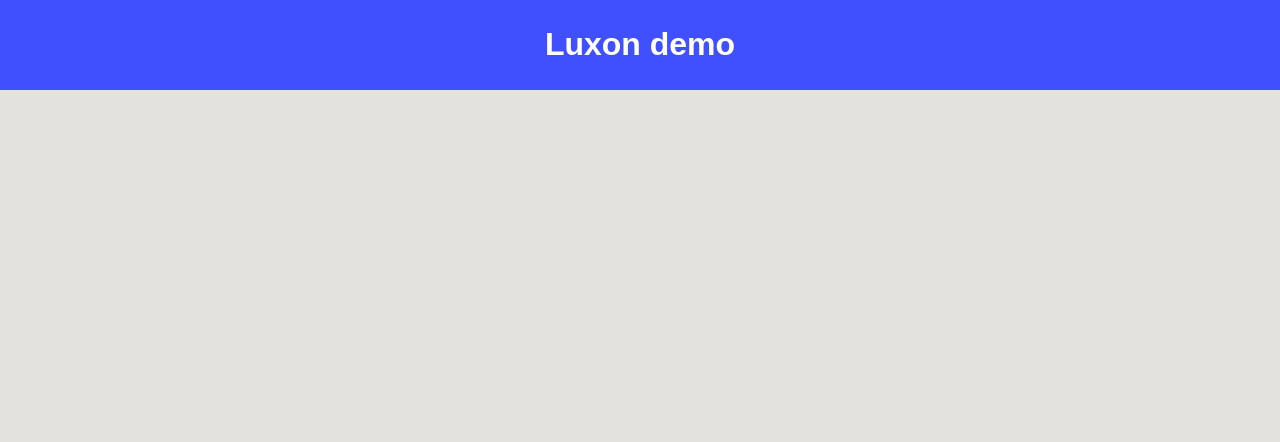
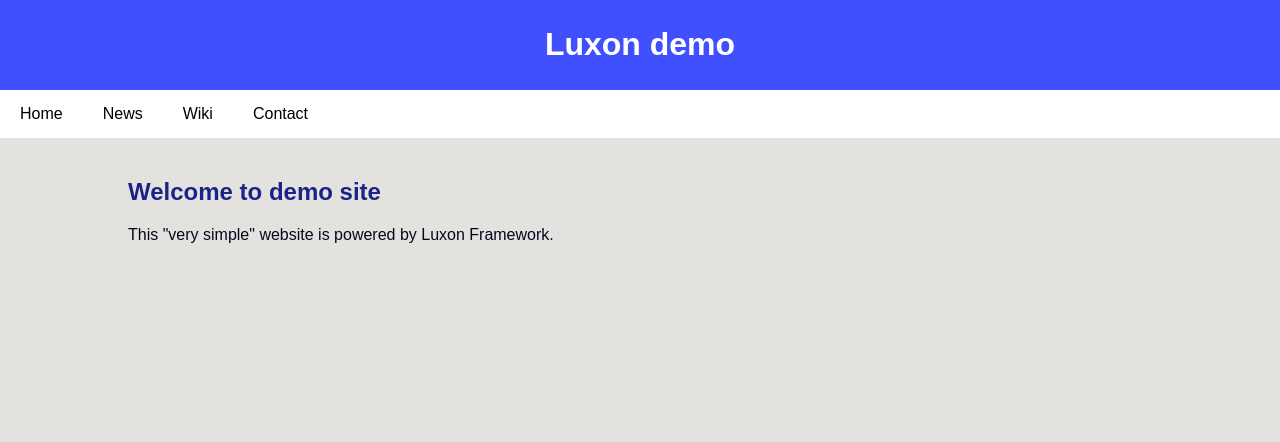
Before and after one commit to heapoverride/luxon-framework-demo, a PHP site: page / in a window 1280 px wide. Shown: the top 442 px of the page. Run offline with PHP 8.4, Linux system fonts and the light colour scheme; data that the repository does not hold is empty.

Commit message:
Some changes

```diff
--- a/controllers/Application.php
+++ b/controllers/Application.php
@@ -5,8 +5,27 @@ class Application {
     /**
      * Render the home page
      */
-    static function Main() {
+    static function Home() {
         $doc = new Document();
+
+        $doc->main->add(
+            (new Html\H2())->add("Welcome to demo site"),
+            (new Html\Paragraph())->add("This \"very simple\" website is powered by Luxon Framework.")
+        );
+
+        $doc->html();
+    }
+
+    /**
+     * Render the news page
+     */
+    static function News() {
+        $doc = new Document();
+
+        $doc->main->add(
+            Article::getArticles()
+        );
+
         $doc->html();
     }
 
--- a/css/common.css
+++ b/css/common.css
@@ -18,6 +18,25 @@ header {
     text-align: center;
 }
 
+nav {
+    background: #fff;
+}
+
+nav a {
+    display: inline-block;
+    padding: 15px 20px;
+    text-decoration: none;
+    color: #000;
+}
+
+nav a:hover {
+    background: #f2f2f2;
+}
+
+nav a.active {
+    background: #e3e2df;
+}
+
 main {
     margin: 20px 10%;
     box-sizing: border-box;
@@ -36,7 +55,7 @@ footer {
 article {
     background: #fff;
     padding: 10px 20px;
-    margin: 4px 2px;
+    margin: 8px 2px;
 }
 
 article h2 {
--- a/models/Article.php
+++ b/models/Article.php
@@ -11,7 +11,7 @@ class Article {
     static function getArticles() {
         $articles = [];
 
-        $result = \Database::query("SELECT * FROM articles");
+        $result = \Database::query("SELECT * FROM articles ORDER BY time DESC");
 
         while ($row = $result->fetch()) {
             $article = new Article();
--- a/modules/core/Html.php
+++ b/modules/core/Html.php
@@ -122,7 +122,18 @@
          * @return Element
          */
         function setText($text) {
-            $this->text = strval($text);
+            $this->text = !is_string($text) ? strval($text) : $text;
+            return $this;
+        }
+
+        /**
+         * Set displayed text by passing a reference to a string variable
+         * @param string &$text
+         * @return Element
+         */
+        function setTextRef(&$text) {
+            if (!is_string($text)) throw new \Exception();
+            $this->text = &$text;
             return $this;
         }
 
@@ -360,6 +371,16 @@
 
         function setText($text) {
             parent::setText($text);
+        }
+    }
+
+    /**
+     * TextRef element
+     */
+    class TextRef extends Element {
+        function __construct(&$text) {
+            parent::__construct("");
+            $this->setTextRef($text);
         }
     }
 
--- a/other/components/Document.php
+++ b/other/components/Document.php
@@ -3,6 +3,7 @@
 class Document extends Html\Html {
     public $head;
     public $body;
+    public $main;
 
     function __construct()
     {
@@ -14,16 +15,21 @@ class Document extends Html\Html {
                 new Html\Style("/css/common.css")
             );
 
+        $main = new Html\Main();
         $body = (new Html\Body())
             ->add(
                 (new Html\Header())
                     ->add(
                         (new Html\H1())->add("Luxon demo")
                     ),
-                (new Html\Main())
+                (new Html\Nav())
                     ->add(
-                        Article::getArticles()
+                        (new Html\Hyperlink("/"))->add("Home"),
+                        (new Html\Hyperlink("/news/"))->add("News"),
+                        (new Html\Hyperlink("#"))->add("Wiki"),
+                        (new Html\Hyperlink("#"))->add("Contact")
                     ),
+                $main,
                 (new Html\Footer())
                     ->add("Luxon Framework ❤")
             );
@@ -33,5 +39,6 @@ class Document extends Html\Html {
 
         $this->head = $head;
         $this->body = $body;
+        $this->main = $main;
     }
 }
--- a/routes/routes.php
+++ b/routes/routes.php
@@ -1,3 +1,4 @@
 <?php
 
-Router::route("GET", "/^\/$/", ['Application', 'Main']);
+Router::route("GET", "/^\/$/", ['Application', 'Home']);
+Router::route("GET", "/^\/news\/?$/", ['Application', 'News']);
```
